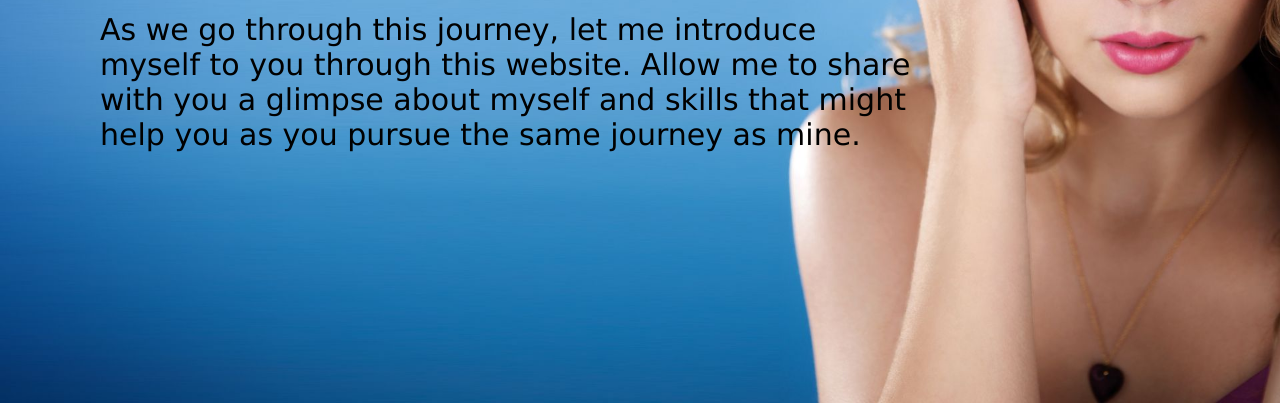
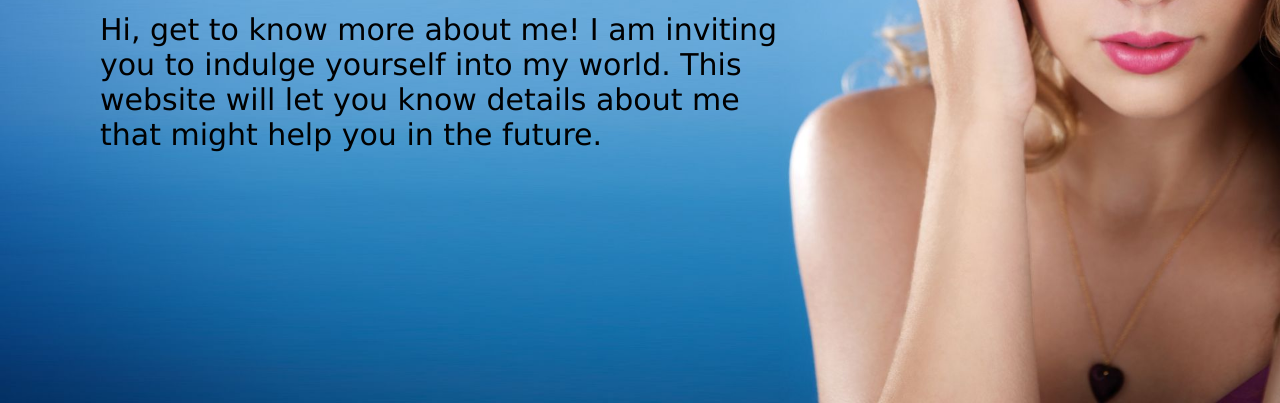
Before and after one commit to lovelysycnnn/my-portfoliII, a plain HTML site: page index.html in a window 1280 px wide. Shown: the part 397-800 px from the top of the page. Drawn offline with Linux system fonts and the light colour scheme.

Commit message:
Update index.html

```diff
--- a/index.html
+++ b/index.html
@@ -24,10 +24,10 @@
         <div class="header-text">
             <p>I am an aspiring web developer </p>
                 <h1>Hi, I'm <span>Lovely Saycon</span></h1>
-                <p>As we go through this journey, let me introduce<br>
-                 myself to you through this website. Allow me to share<br>
-                  with you a glimpse about myself and skills that might<br>
-                   help you as you pursue the same journey as mine.</p>
+                <p>Hi, get to know more about me! I am inviting<br>
+                    you to indulge yourself into my world. This<br>
+                    website will let you know details about me<br>
+                    that might help you in the future.</p>
         </div>
     </div>
 
```
